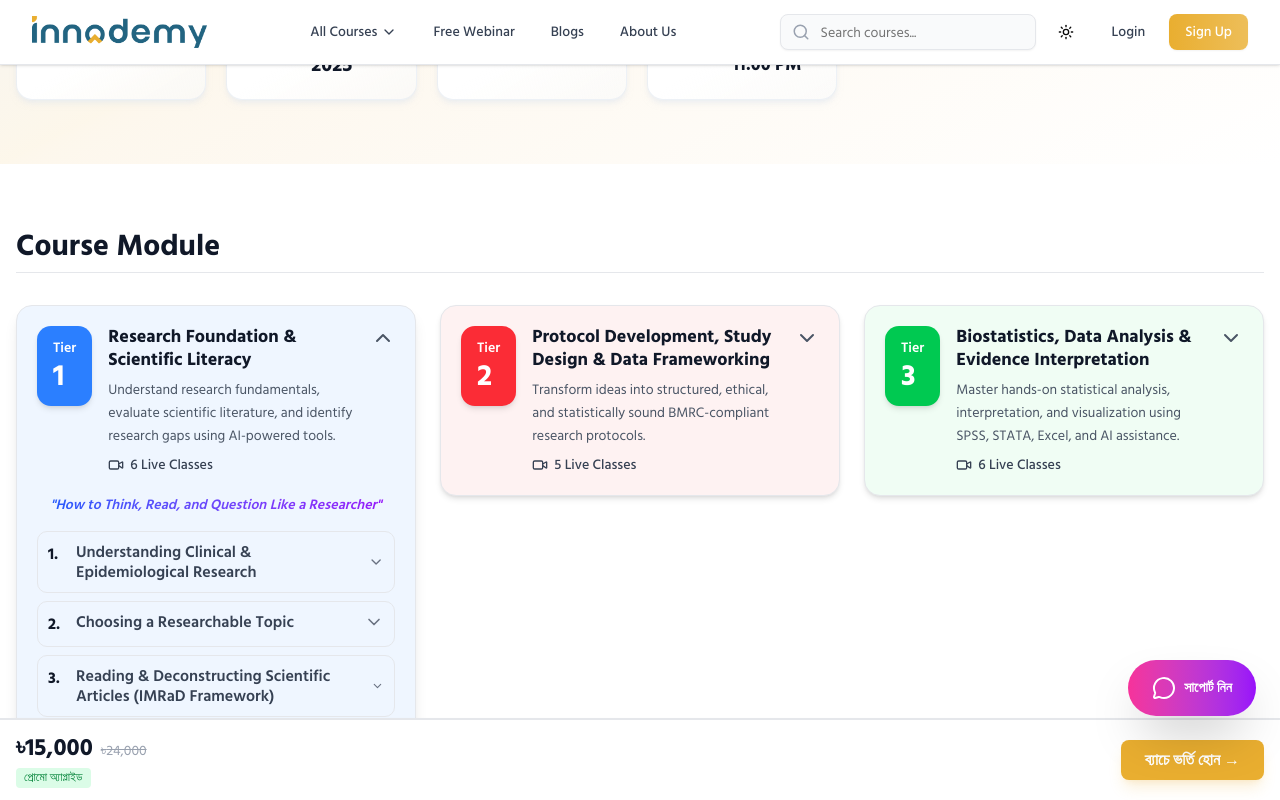
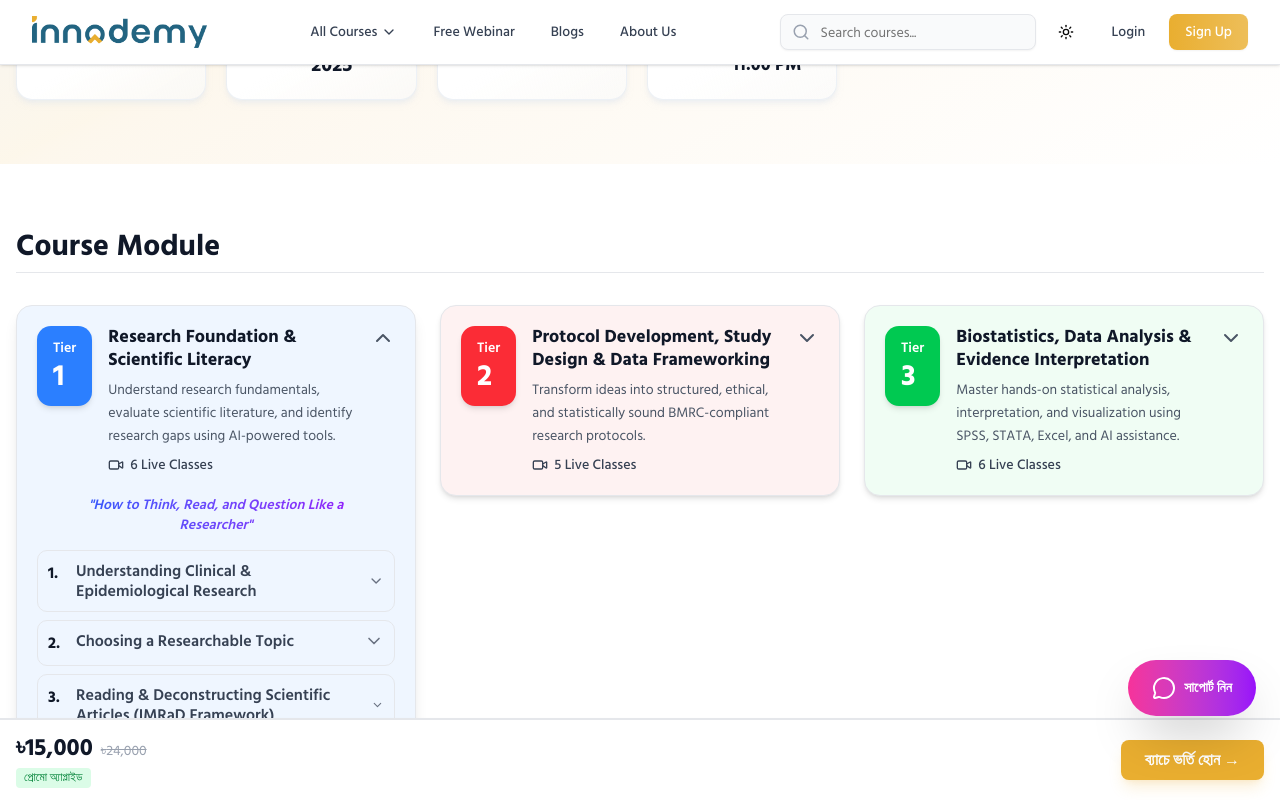
Before and after one commit to mehrabhossain1/innodemmy-frontend, a Next.js app: page /courses/innodemy-clinical-research-mastery-program in a window 1280 px wide. Both pictures are taken after a click on the element 216 px from the left and 939 px from the top of the page. Shown: the part 539-1339 px from the top of the page. Built offline with nearby package versions, Linux system fonts and the light colour scheme.

Commit message:
feat: Add subtitle and detailed topics to CourseModule component, enhancing module context and user engagement

```diff
--- a/app/courses/innodemy-clinical-research-mastery-program/components/CourseModule.tsx
+++ b/app/courses/innodemy-clinical-research-mastery-program/components/CourseModule.tsx
@@ -134,13 +134,26 @@ const modules: Module[] = [
         number: 2,
         tierLabel: "Tier",
         title: "Protocol Development, Study Design & Data Frameworking",
+        subtitle: "From Research Question to Ethical and Operational Blueprint",
         essence:
             "Transform ideas into structured, ethical, and statistically sound BMRC-compliant research protocols.",
         liveClasses: 5,
         color: "bg-red-500",
         bgColor: "bg-red-50",
         lightBgColor: "bg-red-100",
-        topics: [],
+        topics: [
+            {
+                id: 1,
+                title: "Study Design Selection",
+                overview: [
+                    "Overview of observational and experimental designs.",
+                    "Strengths and limitations of each approach.",
+                ],
+                exercise: "Analyze five abstracts to select correct design type.",
+                aiSupport:
+                    "Ask ChatGPT to simulate design selection scenarios.",
+            },
+        ],
     },
     {
         id: 3,
@@ -313,8 +326,22 @@ export default function CourseModule() {
                                 <div className="px-5 pb-5">
                                     {/* Subtitle */}
                                     {module.subtitle && (
-                                        <div className="mb-4 text-center">
-                                            <p className="text-sm italic font-semibold bg-gradient-to-r from-blue-600 to-purple-600 bg-clip-text text-transparent whitespace-nowrap">
+                                        <div className="mb-4 text-center px-4">
+                                            <p
+                                                className={`text-sm italic font-semibold bg-clip-text text-transparent leading-snug ${
+                                                    module.id === 1
+                                                        ? "bg-gradient-to-r from-blue-600 to-purple-600"
+                                                        : module.id === 2
+                                                        ? "bg-gradient-to-r from-red-600 to-orange-600"
+                                                        : module.id === 3
+                                                        ? "bg-gradient-to-r from-green-600 to-teal-600"
+                                                        : module.id === 4
+                                                        ? "bg-gradient-to-r from-amber-600 to-yellow-600"
+                                                        : module.id === 5
+                                                        ? "bg-gradient-to-r from-purple-600 to-pink-600"
+                                                        : "bg-gradient-to-r from-teal-600 to-cyan-600"
+                                                }`}
+                                            >
                                                 "{module.subtitle}"
                                             </p>
                                         </div>
@@ -333,12 +360,24 @@ export default function CourseModule() {
                                                 topic.deliverable ||
                                                 topic.exercise;
 
+                                            const borderColor = module.id === 1
+                                                ? "border-blue-300 bg-blue-50/50"
+                                                : module.id === 2
+                                                ? "border-red-300 bg-red-50/50"
+                                                : module.id === 3
+                                                ? "border-green-300 bg-green-50/50"
+                                                : module.id === 4
+                                                ? "border-amber-300 bg-amber-50/50"
+                                                : module.id === 5
+                                                ? "border-purple-300 bg-purple-50/50"
+                                                : "border-teal-300 bg-teal-50/50";
+
                                             return (
                                                 <div
                                                     key={topic.id}
                                                     className={`border rounded-lg p-2.5 transition-all duration-300 ${
                                                         isTopicExpanded
-                                                            ? "border-blue-300 bg-blue-50/50 shadow-sm"
+                                                            ? `${borderColor} shadow-sm`
                                                             : "border-gray-200 hover:border-gray-300 hover:shadow-sm"
                                                     }`}
                                                 >
```
